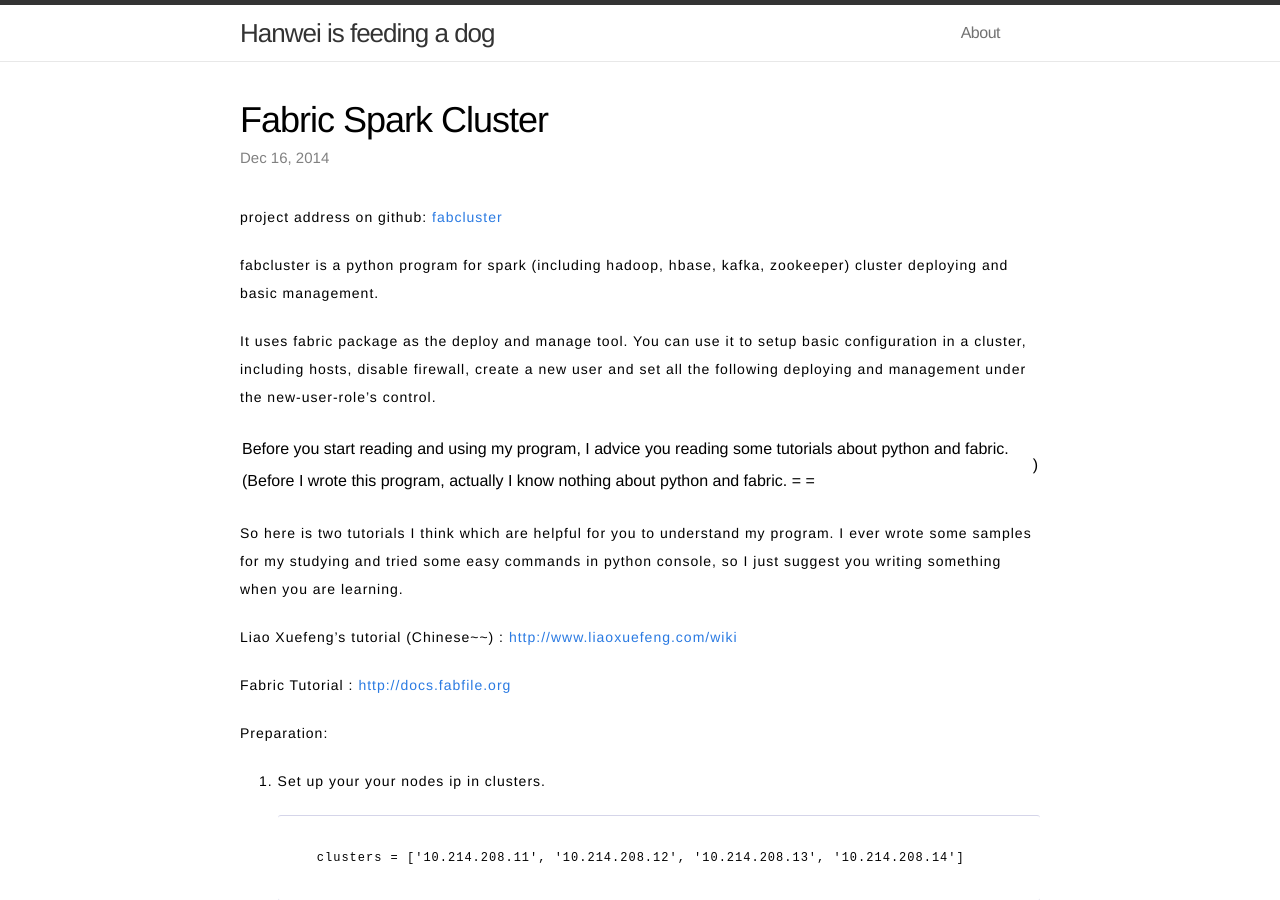
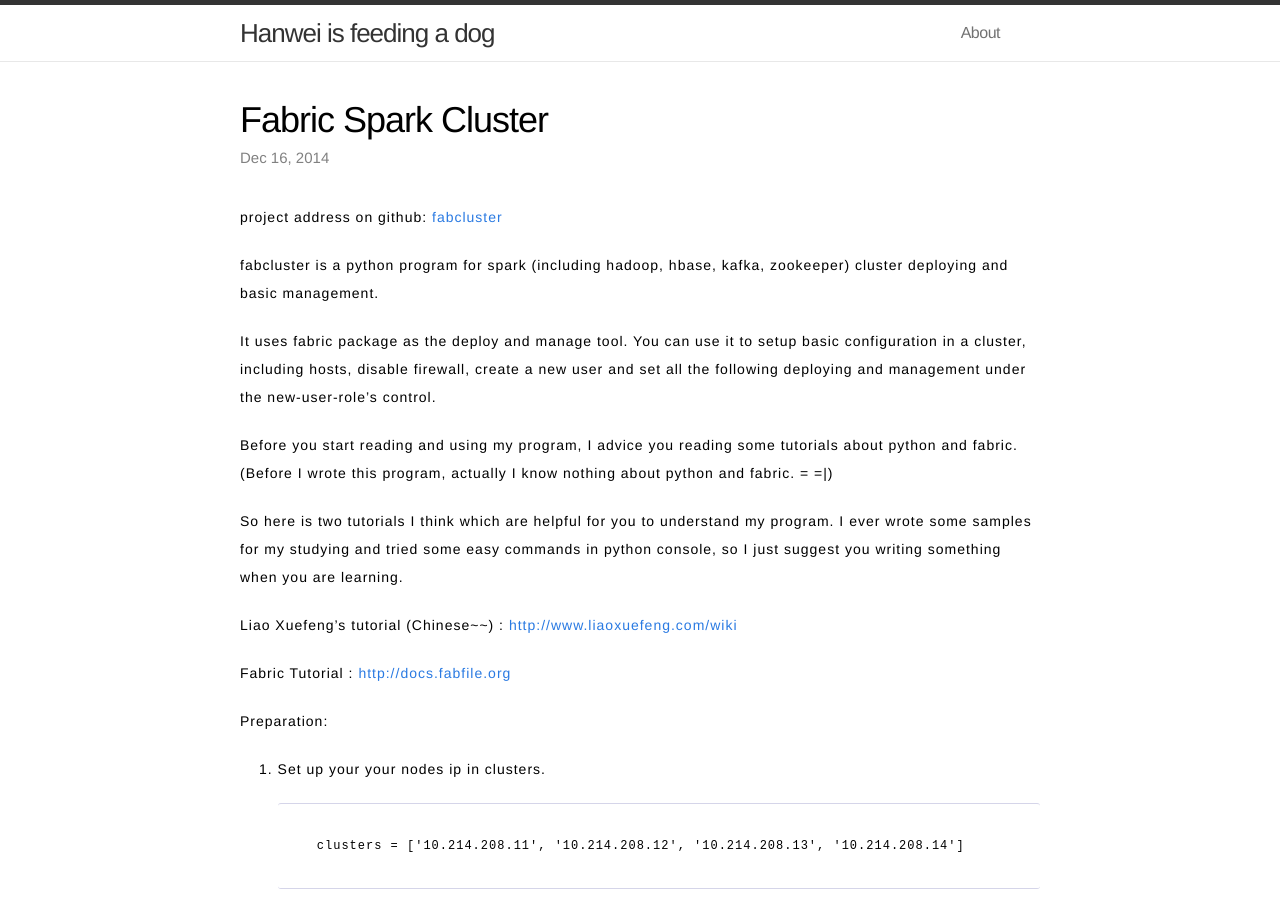
Before and after one commit to chuxi/chuxi.github.io, a Jekyll site: the page built from _posts/2014-12-16-Fabric-Spark-Cluster.md, in a window 1280 px wide and 900 px high. Built offline with Jekyll 4.4.1, drawn with Linux system fonts in a browser that asks for light colours.

```diff
--- a/_posts/2014-12-16-Fabric-Spark-Cluster.md
+++ b/_posts/2014-12-16-Fabric-Spark-Cluster.md
@@ -11,7 +11,7 @@ fabcluster is a python program for spark (including hadoop, hbase, kafka, zookee
 
 It uses fabric package as the deploy and manage tool. You can use it to setup basic configuration in a cluster, including hosts, disable firewall, create a new user and set all the following deploying and management under the new-user-role's control.
 
-Before you start reading and using my program, I advice you reading some tutorials about python and fabric. \(Before I wrote this program, actually I know nothing about python and fabric. = =|\)
+Before you start reading and using my program, I advice you reading some tutorials about python and fabric. \(Before I wrote this program, actually I know nothing about python and fabric. = =\|\)
 
 So here is two tutorials I think which are helpful for you to understand my program. I ever wrote some samples for my studying and tried some easy commands in python console, so I just suggest you writing something when you are learning.
 
```
